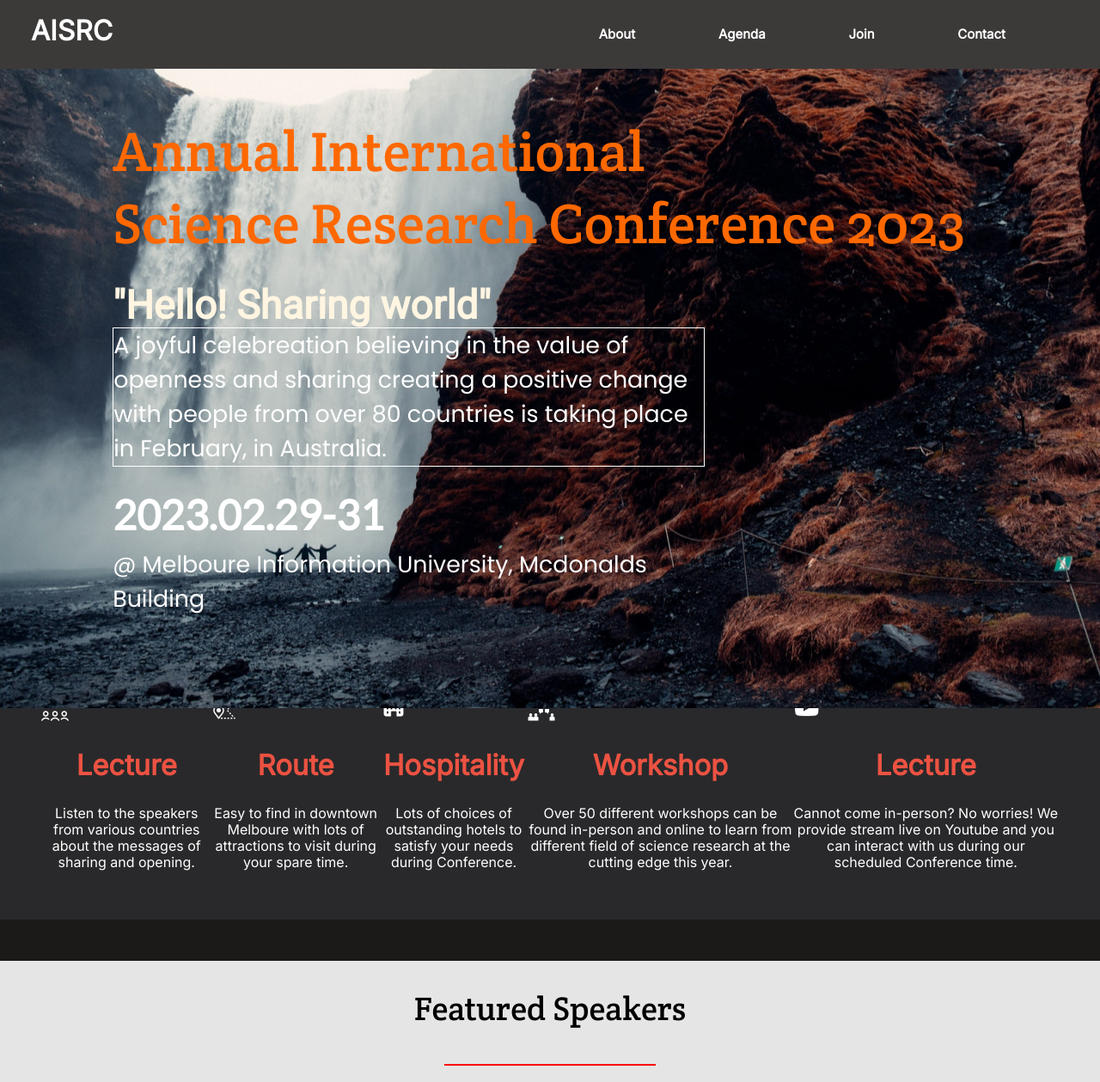
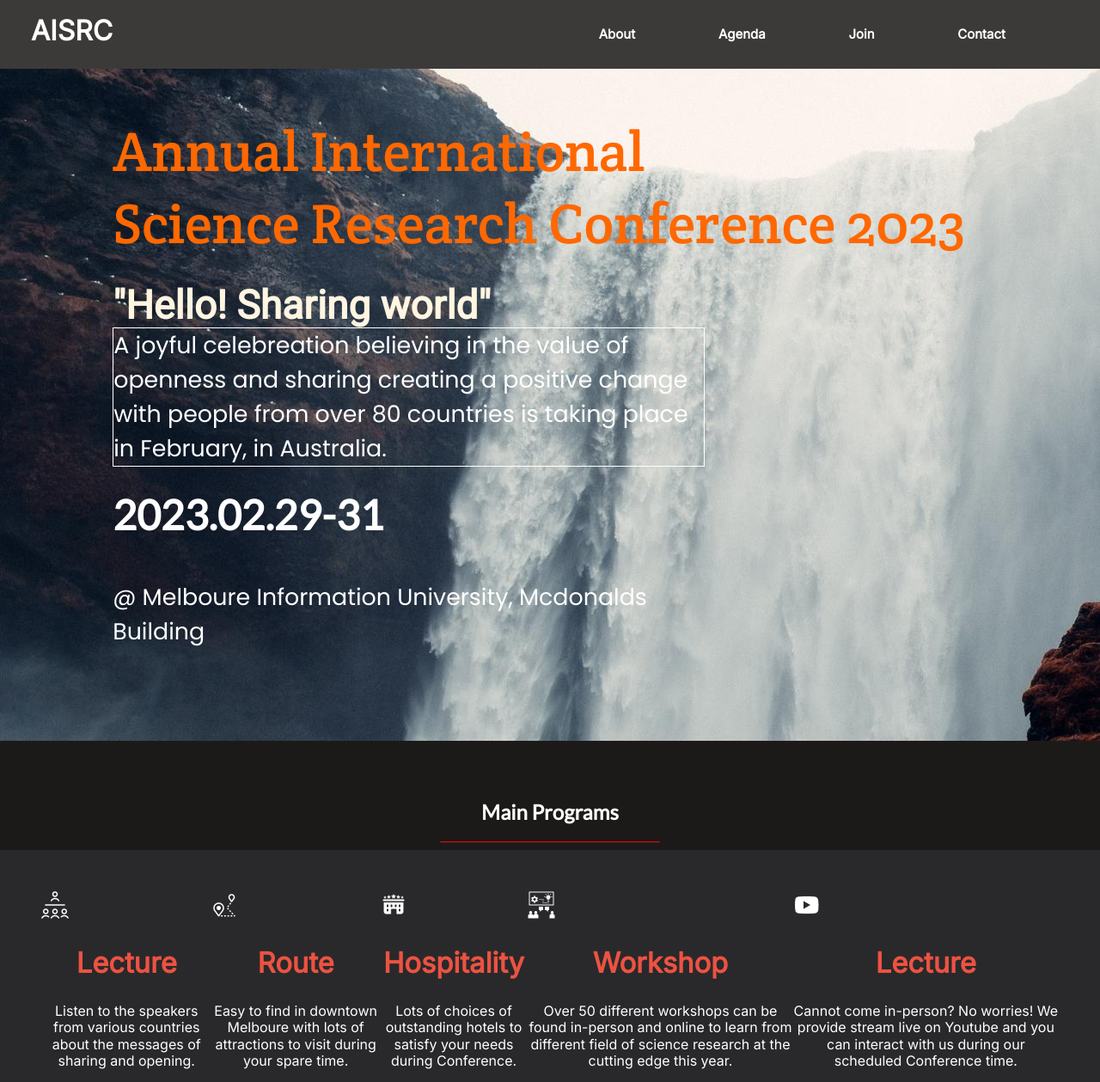
Before and after one commit to mpa-mxiang/capstone1, a plain HTML site: page index.html in a window 1280 px wide. Shown: the top 1259 px of the page at 86% size. Drawn offline with Linux system fonts and the light colour scheme.

Commit message:
add new background for intro section

```diff
--- a/style.css
+++ b/style.css
@@ -336,6 +336,7 @@
 
 .intro #address {
   border: none;
+  margin-top: 0;
 }
 
 footer {
@@ -512,7 +513,6 @@
   background: #1c1a19;
   width: 100%;
   padding: 3rem 0;
-  margin-top: -15vw;
 }
 
 .about .brief {
@@ -706,6 +706,7 @@
     flex-direction: column;
     position: relative;
     margin: 0 auto;
+    background: url("./img/three-men-standing-near-waterfalls-wallpaper-2880x1620_52.jpg");
   }
 
   .intro .intro-text {
```
Also changed, not shown: img/three-men-standing-near-waterfalls-wallpaper-2880x1620_52.jpg (added).
